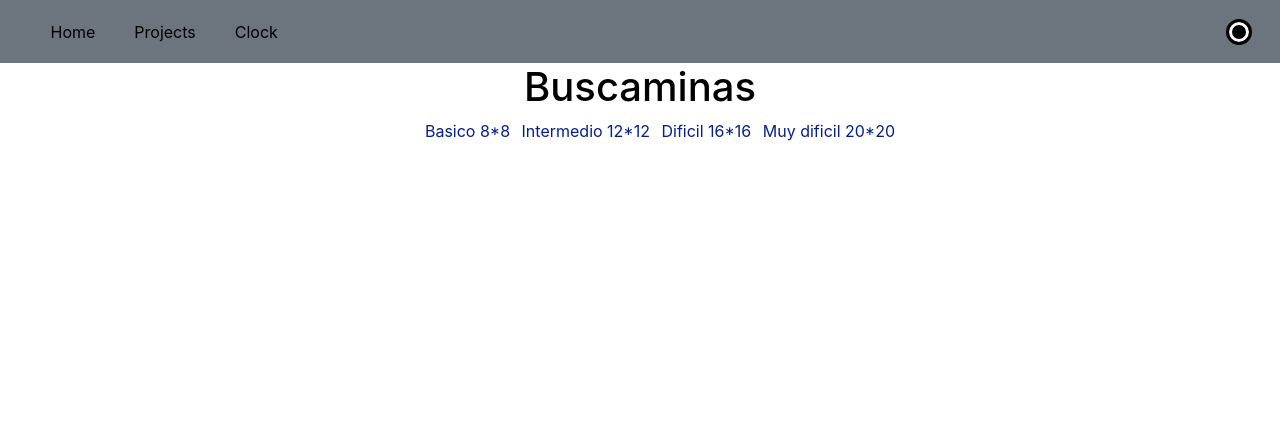
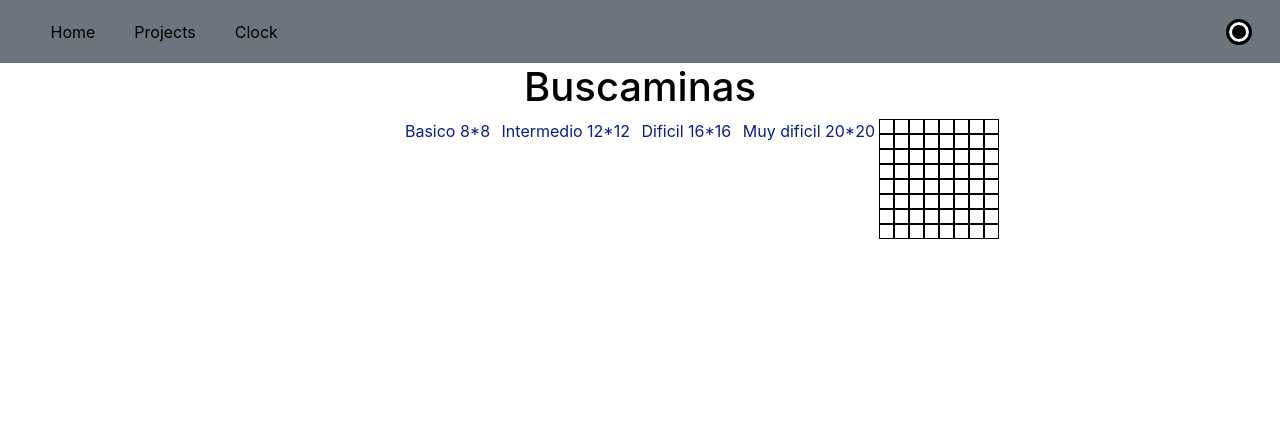
Before and after one commit to TomGaldeano/TomGaldeano, a Flask app: page /projects/games/buscaminas in a window 1280 px wide. Shown: the top 438 px of the page. Run offline with Flask 3, Linux system fonts and the light colour scheme; some libraries are stand-ins or nearby versions.

Commit message:
clase19-02-26

```diff
--- a/static/js/buscaminas.js
+++ b/static/js/buscaminas.js
@@ -17,6 +17,7 @@ class Minesweeper {
 		this.exploto = false;
 		this.marcoMal = false;
 		this.iniciarTablero();
+		this.board = document.querySelector("#tablero")
 	}
 
 	iniciarTablero() {
@@ -89,15 +90,23 @@ class Minesweeper {
 	}
 
 	imprimirTablero() {
-        for (let row = 0; row < rows; row++) {
-        for (let col = 0; col < cols; col++) {
+		this.board.style.display="grid"
+		let dim = ""
+		this.board.style.width="40px"
+        for (let row = 0; row < this.dimensiones; row++) {
+        for (let col = 0; col < this.dimensiones; col++) {
             const cell = document.createElement('div');
             cell.dataset.row = row;
             cell.dataset.col = col;
-            cell.addEventListener('click', handleClick);
-            board.appendChild(cell);
+			cell.style.width="15px"
+			cell.style.height="15px"
+			cell.style.border="1px solid black"
+            //cell.addEventListener('click', handleClick);
+            this.board.appendChild(cell);
         }
+			dim+= "auto "
         }
+		this.board.style.gridTemplateColumns = dim;
 
 		let out = '';
 		for (let i = 0; i < this.dimensiones; i++) {
--- a/templates/games/buscaminas.html
+++ b/templates/games/buscaminas.html
@@ -20,10 +20,11 @@
   <li id="dificl" class="blue_link">Dificil 16*16</li>
   <li id="muy_dificil" class="blue_link">Muy dificil 20*20</li>
 </ul>
-<table>
+<div id="tablero">
 
-</table>
 </div>
 </div>
-<script src="{{ url_for('static', filename='js/buscaminas.js') }}"></script>
+</div>
+<script src="../../static/js/buscaminas.js"></script>
+<!-- script src="{{ url_for('static', filename='js/buscaminas.js') }}"></script -->
 {% include "footer.html" %}
```
